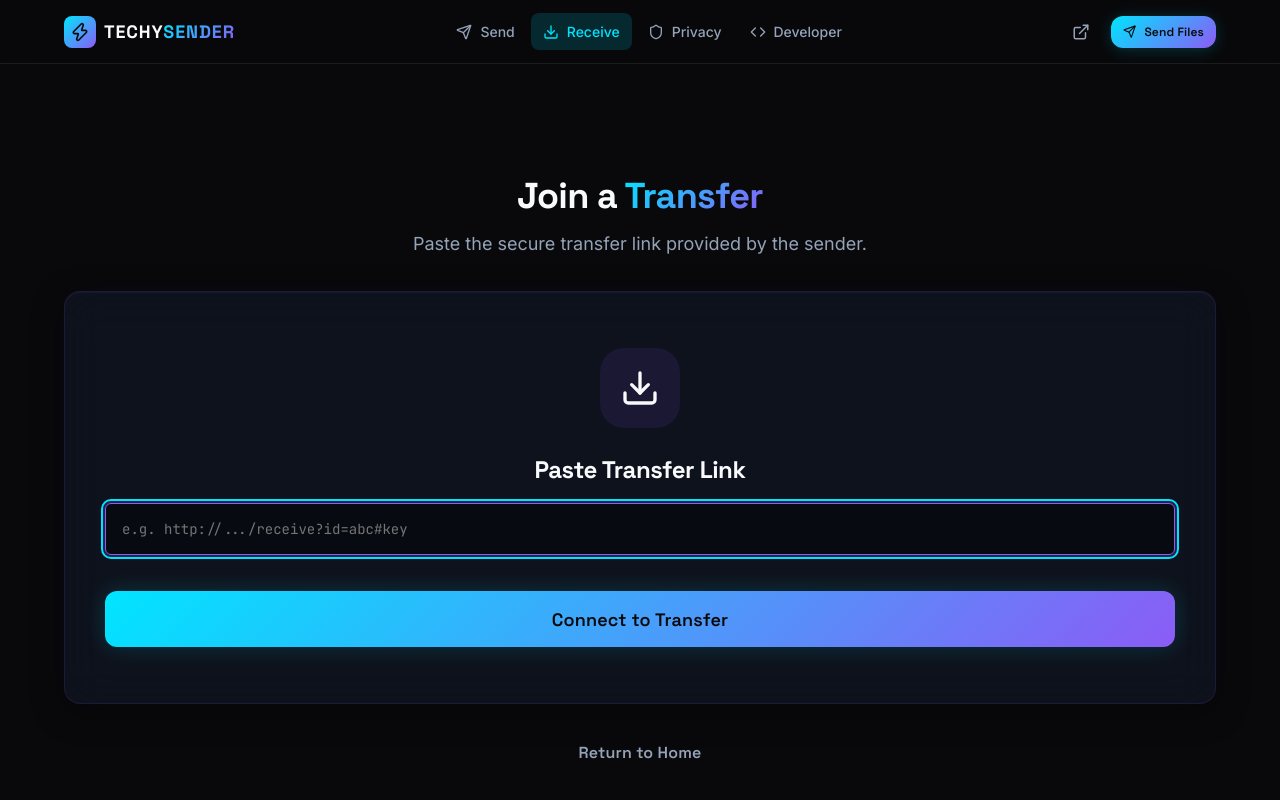
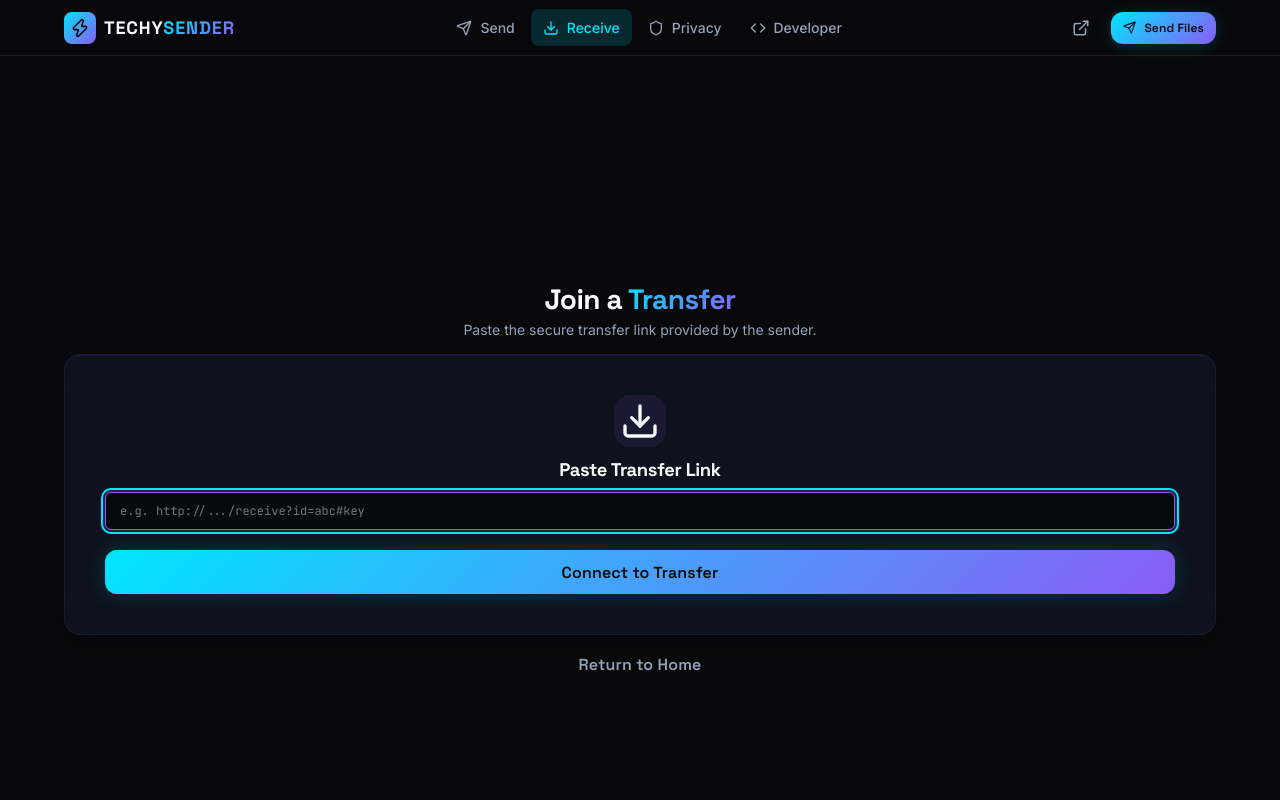
Before and after one commit to aqmmarshaikh/techysender, a React (Vite) app: page /receive in a window 1280 px wide. Shown: the top 800 px of the page. Built offline with nearby package versions, Linux system fonts and the light colour scheme.

Commit message:
feat: optimize Send and Receive page layout for viewport fit

```diff
--- a/src/components/sharing/QRCodePanel.css
+++ b/src/components/sharing/QRCodePanel.css
@@ -6,9 +6,9 @@
   display: flex;
   flex-direction: column;
   align-items: center;
-  gap: var(--space-3);
-  padding: var(--space-4);
-  border-radius: var(--radius-xl);
+  gap: 0.375rem;
+  padding: 0.5rem 0.75rem;
+  border-radius: var(--radius-lg);
   background: rgba(0, 0, 0, 0.2);
   border: 1px solid var(--color-border);
 }
@@ -17,7 +17,7 @@
   display: flex;
   align-items: center;
   gap: var(--space-2);
-  font-size: var(--text-sm);
+  font-size: var(--text-xs);
   font-weight: var(--weight-medium);
   color: var(--color-text-secondary);
 }
@@ -27,8 +27,8 @@
 }
 
 .qr-panel-code {
-  padding: var(--space-3);
-  border-radius: var(--radius-lg);
+  padding: 0.25rem;
+  border-radius: var(--radius-md);
   background: rgba(17, 24, 39, 0.8);
   border: 1px solid rgba(0, 229, 255, 0.1);
   display: flex;
@@ -39,4 +39,6 @@
 .qr-canvas {
   display: block;
   image-rendering: pixelated;
+  width: 120px !important;
+  height: 120px !important;
 }
--- a/src/components/sharing/QRCodePanel.tsx
+++ b/src/components/sharing/QRCodePanel.tsx
@@ -16,8 +16,8 @@ export function QRCodePanel({ url }: QRCodePanelProps) {
     if (!canvasRef.current || !url) return;
 
     QRCode.toCanvas(canvasRef.current, url, {
-      width: 200,
-      margin: 2,
+      width: 140,
+      margin: 1,
       color: {
         dark: '#00E5FF',
         light: '#00000000', // transparent background
--- a/src/components/transfer/FileList.css
+++ b/src/components/transfer/FileList.css
@@ -3,14 +3,14 @@
    ============================================ */
 
 .file-list {
-  margin-top: var(--space-6);
+  margin-top: clamp(0.5rem, 1.2vh, 0.875rem);
 }
 
 .file-list-header {
   display: flex;
   align-items: center;
   justify-content: space-between;
-  margin-bottom: var(--space-3);
+  margin-bottom: var(--space-2);
   padding-inline: var(--space-1);
 }
 
@@ -44,4 +44,7 @@
   display: flex;
   flex-direction: column;
   gap: var(--space-2);
+  max-height: clamp(110px, 18vh, 180px);
+  overflow-y: auto;
+  padding-right: 2px;
 }
--- a/src/components/transfer/FileRow.css
+++ b/src/components/transfer/FileRow.css
@@ -5,9 +5,9 @@
 .file-row {
   display: flex;
   flex-direction: column;
-  gap: var(--space-2);
-  padding: var(--space-3) var(--space-4);
-  border-radius: var(--radius-lg);
+  gap: var(--space-1);
+  padding: 0.4rem 0.75rem;
+  border-radius: var(--radius-md);
   background: rgba(17, 24, 39, 0.5);
   border: 1px solid var(--color-border);
   transition:
@@ -32,9 +32,9 @@
 
 /* ── Icon / Thumbnail ── */
 .file-row-icon {
-  width: 40px;
-  height: 40px;
-  border-radius: var(--radius-md);
+  width: 32px;
+  height: 32px;
+  border-radius: var(--radius-sm);
   display: flex;
   align-items: center;
   justify-content: center;
@@ -46,7 +46,7 @@
   width: 100%;
   height: 100%;
   object-fit: cover;
-  border-radius: var(--radius-md);
+  border-radius: var(--radius-sm);
 }
 
 .file-icon-image {
@@ -85,7 +85,7 @@
   min-width: 0;
   display: flex;
   flex-direction: column;
-  gap: 2px;
+  gap: 1px;
 }
 
 .file-row-name {
@@ -98,7 +98,7 @@
 }
 
 .file-row-size {
-  font-size: var(--text-xs);
+  font-size: 0.75rem;
   color: var(--color-text-tertiary);
   font-family: var(--font-mono);
 }
@@ -111,8 +111,8 @@
 }
 
 .file-row-remove {
-  width: 32px;
-  height: 32px;
+  width: 28px;
+  height: 28px;
   border-radius: var(--radius-md);
   display: flex;
   align-items: center;
@@ -132,8 +132,8 @@
   font-size: var(--text-sm);
   font-weight: var(--weight-bold);
   color: var(--color-success);
-  width: 32px;
-  height: 32px;
+  width: 28px;
+  height: 28px;
   display: flex;
   align-items: center;
   justify-content: center;
@@ -141,5 +141,5 @@
 
 /* ── Progress ── */
 .file-row-progress {
-  padding-left: calc(40px + var(--space-3));
+  padding-left: calc(32px + var(--space-3));
 }
--- a/src/components/transfer/UploadZone.css
+++ b/src/components/transfer/UploadZone.css
@@ -5,9 +5,9 @@
 .upload-zone {
   position: relative;
   border: 2px dashed rgba(0, 229, 255, 0.2);
-  border-radius: var(--radius-2xl);
+  border-radius: var(--radius-xl);
   background: rgba(0, 229, 255, 0.02);
-  padding: var(--space-12) var(--space-8);
+  padding: clamp(0.875rem, 2vh, 1.5rem) var(--space-6);
   cursor: pointer;
   transition:
     border-color var(--duration-normal) var(--ease-out),
@@ -76,7 +76,7 @@
   display: flex;
   flex-direction: column;
   align-items: center;
-  gap: var(--space-4);
+  gap: clamp(0.375rem, 1vh, 0.625rem);
   text-align: center;
   transition: opacity var(--duration-fast);
 }
@@ -84,8 +84,8 @@
 /* ── Icon ── */
 .upload-zone-icon-wrapper {
   position: relative;
-  width: 80px;
-  height: 80px;
+  width: 54px;
+  height: 54px;
 }
 
 .upload-zone-icon-ring {
@@ -111,26 +111,26 @@
 /* ── Text ── */
 .upload-zone-title {
   font-family: var(--font-heading);
-  font-size: var(--text-xl);
+  font-size: clamp(1rem, 1.8vw, 1.15rem);
   font-weight: var(--weight-semibold);
   color: var(--color-text-primary);
 }
 
 .upload-zone-text {
-  font-size: var(--text-sm);
+  font-size: var(--text-xs);
   color: var(--color-text-tertiary);
 }
 
 /* ── Buttons ── */
 .upload-zone-buttons {
   display: flex;
-  gap: var(--space-3);
-  margin-top: var(--space-2);
+  gap: var(--space-2);
+  margin-top: 0.125rem;
 }
 
 /* ── Meta ── */
 .upload-zone-meta {
-  margin-top: var(--space-2);
+  margin-top: 0.125rem;
 }
 
 .upload-zone-info {
@@ -150,7 +150,7 @@
 /* ── Responsive ── */
 @media (max-width: 640px) {
   .upload-zone {
-    padding: var(--space-8) var(--space-4);
+    padding: clamp(0.75rem, 1.5vh, 1rem) var(--space-4);
   }
 
   .upload-zone-buttons {
--- a/src/components/transfer/UploadZone.tsx
+++ b/src/components/transfer/UploadZone.tsx
@@ -105,7 +105,7 @@ export function UploadZone() {
         <div className="upload-zone-icon-wrapper">
           <div className="upload-zone-icon-ring" />
           <div className="upload-zone-icon-inner">
-            <Upload size={32} />
+            <Upload size={26} />
           </div>
         </div>
 
@@ -115,16 +115,16 @@ export function UploadZone() {
         <div className="upload-zone-buttons" onClick={(e) => e.stopPropagation()}>
           <Button
             variant="primary"
-            size="lg"
-            icon={<Upload size={16} />}
+            size="md"
+            icon={<Upload size={15} />}
             onClick={() => fileInputRef.current?.click()}
           >
             Browse Files
           </Button>
           <Button
             variant="secondary"
-            size="lg"
-            icon={<FolderUp size={16} />}
+            size="md"
+            icon={<FolderUp size={15} />}
             onClick={() => folderInputRef.current?.click()}
           >
             Upload Folder
--- a/src/components/ui/Button.css
+++ b/src/components/ui/Button.css
@@ -46,15 +46,15 @@
 }
 
 .btn-lg {
-  height: 3rem;
-  padding: 0 var(--space-6);
+  height: clamp(2.5rem, 4vh, 2.875rem);
+  padding: 0 clamp(1rem, 2vw, 1.5rem);
   font-size: var(--text-base);
 }
 
 .btn-xl {
-  height: 3.5rem;
-  padding: 0 var(--space-8);
-  font-size: var(--text-lg);
+  height: clamp(2.75rem, 4.5vh, 3.25rem);
+  padding: 0 clamp(1.25rem, 3vw, 2rem);
+  font-size: var(--text-base);
 }
 
 .btn-full {
--- a/src/index.css
+++ b/src/index.css
@@ -31,6 +31,7 @@ body {
 
 #root {
   min-height: 100vh;
+  min-height: 100dvh;
   display: flex;
   flex-direction: column;
 }
--- a/src/pages/ReceivePage.css
+++ b/src/pages/ReceivePage.css
@@ -3,26 +3,32 @@
    ============================================ */
 
 .receive-page {
-  padding-block: var(--space-12);
+  width: 100%;
   max-width: var(--container-narrow);
   margin-inline: auto;
+  padding-block: clamp(0.75rem, 2.5vh, 1.75rem);
+  display: flex;
+  flex-direction: column;
+  justify-content: center;
+  min-height: calc(100dvh - var(--nav-height));
 }
 
 .receive-header {
   text-align: center;
-  margin-bottom: var(--space-8);
+  margin-bottom: clamp(0.625rem, 1.8vh, 1.25rem);
 }
 
 .receive-title {
-  font-size: var(--text-4xl);
-  margin-bottom: var(--space-3);
+  font-size: clamp(1.75rem, 3.2vh, 2.25rem);
+  margin-bottom: clamp(0.25rem, 0.6vh, 0.375rem);
 }
 
 .receive-subtitle {
-  font-size: var(--text-lg);
+  font-size: clamp(0.875rem, 1.5vh, 1rem);
   color: var(--color-text-secondary);
   max-width: 500px;
   margin-inline: auto;
+  line-height: 1.4;
 }
 
 /* ── Content ── */
@@ -31,49 +37,50 @@
   flex-direction: column;
   align-items: center;
   text-align: center;
-  gap: var(--space-5);
-  padding-block: var(--space-4);
+  gap: clamp(0.5rem, 1.5vh, 0.875rem);
+  padding-block: 0;
 }
 
 .receive-icon {
-  width: 80px;
-  height: 80px;
-  border-radius: var(--radius-2xl);
+  width: 52px;
+  height: 52px;
+  border-radius: var(--radius-xl);
   background: rgba(139, 92, 246, 0.1);
   color: var(--color-accent-purple);
   display: flex;
   align-items: center;
   justify-content: center;
-  margin-bottom: var(--space-2);
+  margin-bottom: 0;
 }
 
 .receive-card-title {
-  font-size: var(--text-2xl);
+  font-size: clamp(1.15rem, 2vh, 1.35rem);
 }
 
 .receive-card-text {
   color: var(--color-text-secondary);
+  font-size: var(--text-sm);
   max-width: 360px;
 }
 
 .receive-features {
   display: flex;
   gap: var(--space-6);
-  margin-top: var(--space-2);
+  margin-top: var(--space-1);
 }
 
 .receive-url-input {
   width: 100%;
-  padding: var(--space-4) var(--space-4);
+  padding: 0.625rem 0.875rem;
   background: rgba(0, 0, 0, 0.4);
   border: 1px solid rgba(255, 255, 255, 0.1);
   border-radius: var(--radius-md);
-  color: var(--color-text);
+  color: var(--color-text-primary);
   font-family: var(--font-mono);
-  font-size: var(--text-sm);
+  font-size: var(--text-xs);
   outline: none;
   transition: border-color 0.2s, box-shadow 0.2s;
-  margin-bottom: var(--space-4);
+  margin-bottom: clamp(0.375rem, 1vh, 0.75rem);
 }
 
 .receive-url-input:focus {
@@ -81,12 +88,11 @@
   box-shadow: 0 0 0 2px rgba(139, 92, 246, 0.2);
 }
 
-
 .receive-feature {
   display: flex;
   align-items: center;
   gap: var(--space-2);
-  font-size: var(--text-sm);
+  font-size: var(--text-xs);
   color: var(--color-text-muted);
 }
 
@@ -99,12 +105,12 @@
   display: flex;
   flex-direction: column;
   align-items: center;
-  gap: var(--space-6);
+  gap: clamp(0.75rem, 1.8vh, 1.25rem);
   width: 100%;
 }
 
 .receive-qr-wrapper {
-  margin-block: var(--space-2);
+  margin-block: var(--space-1);
 }
 
 .receive-status-box {
@@ -128,7 +134,7 @@
 .receive-transfer-content {
   display: flex;
   flex-direction: column;
-  gap: var(--space-6);
+  gap: clamp(0.75rem, 1.8vh, 1.25rem);
   width: 100%;
 }
 
@@ -136,25 +142,27 @@
   background: rgba(0, 0, 0, 0.2);
   border: 1px solid var(--color-border);
   border-radius: var(--radius-lg);
-  padding: var(--space-4);
+  padding: var(--space-3);
   display: flex;
   flex-direction: column;
-  gap: var(--space-3);
+  gap: var(--space-2);
+  max-height: clamp(110px, 18vh, 180px);
+  overflow-y: auto;
 }
 
 .received-files-list h4 {
-  font-size: var(--text-sm);
+  font-size: var(--text-xs);
   color: var(--color-text-secondary);
-  margin-bottom: var(--space-1);
+  margin-bottom: 2px;
 }
 
 .received-file-item {
   display: flex;
   justify-content: space-between;
   align-items: center;
-  padding-bottom: var(--space-2);
+  padding-bottom: var(--space-1);
   border-bottom: 1px solid rgba(255, 255, 255, 0.05);
-  font-size: var(--text-sm);
+  font-size: var(--text-xs);
 }
 
 .received-file-item:last-child {
@@ -165,17 +173,17 @@
 .received-file-size {
   color: var(--color-text-muted);
   font-family: var(--font-mono);
-  font-size: var(--text-xs);
+  font-size: 0.75rem;
 }
 
 .receive-actions {
   display: flex;
   justify-content: center;
-  margin-top: var(--space-2);
+  margin-top: var(--space-1);
 }
 
 /* ── Back ── */
 .receive-back {
-  margin-top: var(--space-6);
+  margin-top: clamp(0.5rem, 1.2vh, 0.875rem);
   text-align: center;
 }
--- a/src/styles/variables.css
+++ b/src/styles/variables.css
@@ -120,5 +120,5 @@
   --container-max: 1200px;
   --container-narrow: 800px;
   --container-wide: 1400px;
-  --nav-height: 4rem;
+  --nav-height: 3.5rem;
 }
```
Also changed, not shown: src/components/transfer/LinkDisplay.css (+15 -15 lines), src/pages/SendPage.css (+20 -14 lines), 1 other file (tests, documents, lock files or other folders).
